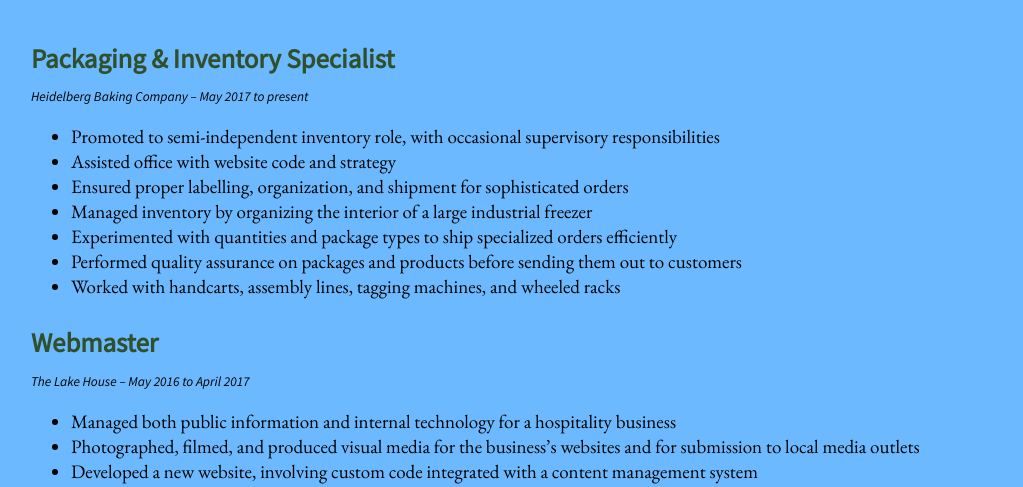
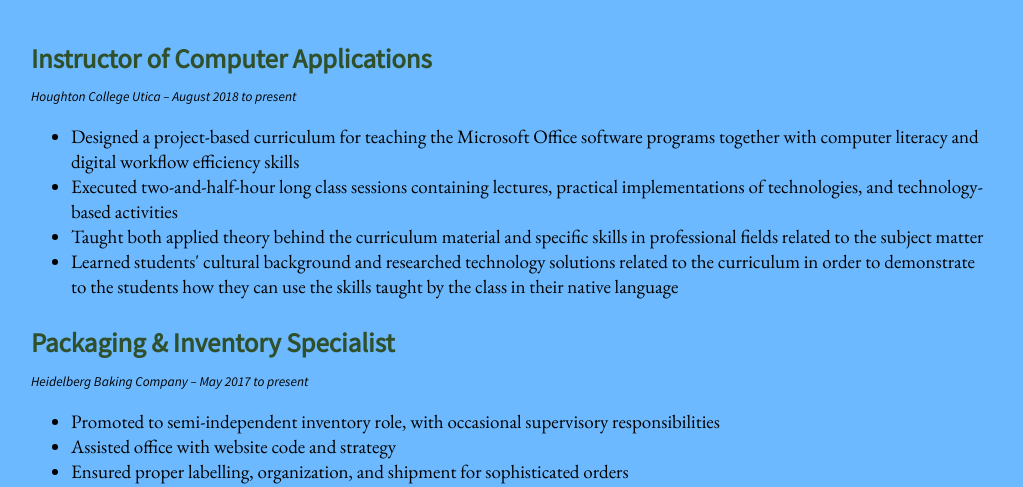
Before and after one commit to StrivenWord/strivenword-resume-site, a website: page pug/resume.pug in a window 1280 px wide. Shown: the part 313-800 px from the top of the page, without its empty margins (129-1152 px from the left). Drawn offline with nearby package versions, Linux system fonts and the light colour scheme; files that its build step writes are made by us from their sources.

Commit message:
Added text for a new position to resume.

```diff
--- a/pug/resume.pug
+++ b/pug/resume.pug
@@ -12,6 +12,14 @@ body
 		section.major.exp
 			h2 Experience
 			section.exp.qualifications
+				h3 Instructor of Computer Applications
+				div.context
+					p Houghton College Utica &ndash; August 2018 to present
+				ul
+					li Designed a project-based curriculum for teaching the Microsoft Office software programs together with computer literacy and digital workflow efficiency skills
+					li Executed two-and-half-hour long class sessions containing lectures, practical implementations of technologies, and technology-based activities
+					li Taught both applied theory behind the curriculum material and specific skills in professional fields related to the subject matter
+					li Learned students' cultural background and researched technology solutions related to the curriculum in order to demonstrate to the students how they can use the skills taught by the class in their native language
 				h3 Packaging &amp; Inventory Specialist
 				div.context
 					p Heidelberg Baking Company &ndash; May 2017 to present
```
